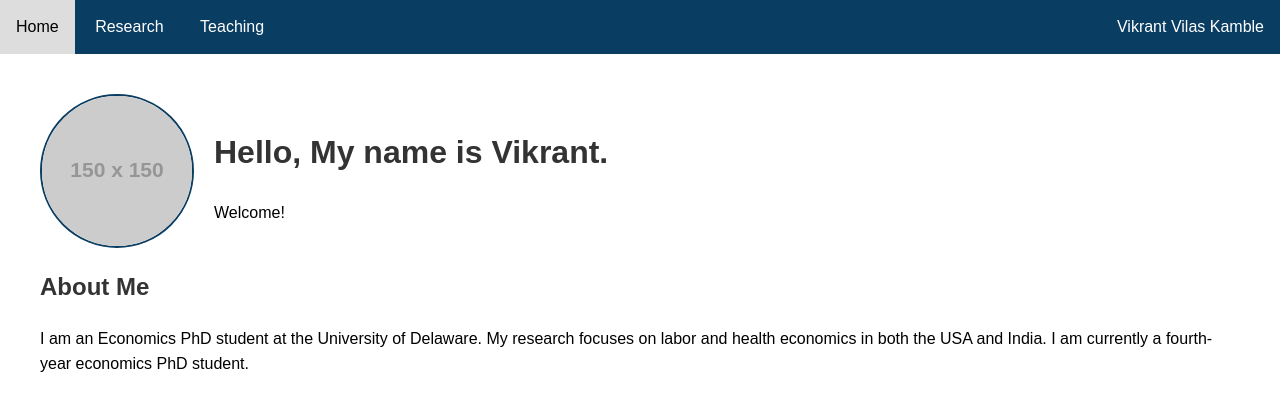
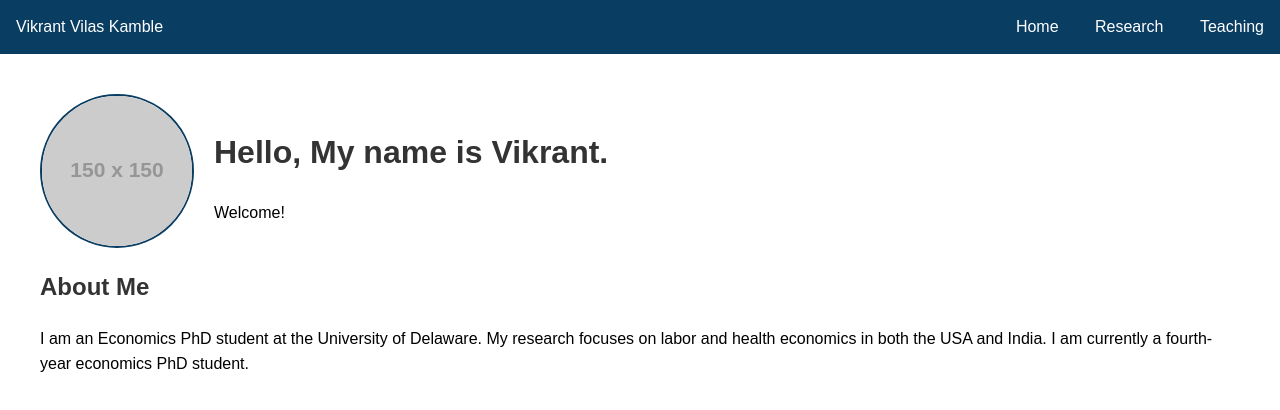
Before and after one commit to VVKamble/VVKamble.github.io, a plain HTML site: page index.html in a window 1280 px wide. Drawn offline with Linux system fonts and the light colour scheme; placeholder pictures from the web are drawn by us.

Commit message:
Update index.html

```diff
--- a/index.html
+++ b/index.html
@@ -17,7 +17,12 @@
       display: flex;
       justify-content: space-between;
     }
-    .navbar-left a, .navbar-right {
+    .navbar-left {
+      color: white;
+      padding: 14px 16px;
+      display: inline-block;
+    }
+    .navbar-right a {
       color: white;
       text-align: center;
       padding: 14px 16px;
@@ -69,12 +74,12 @@
 <body>
   <div class="navbar">
     <div class="navbar-left">
+      Vikrant Vilas Kamble
+    </div>
+    <div class="navbar-right">
       <a href="#home" onclick="showSection('home')">Home</a>
       <a href="#research" onclick="showSection('research')">Research</a>
       <a href="#teaching" onclick="showSection('teaching')">Teaching</a>
-    </div>
-    <div class="navbar-right">
-      Vikrant Vilas Kamble
     </div>
   </div>
 
```
